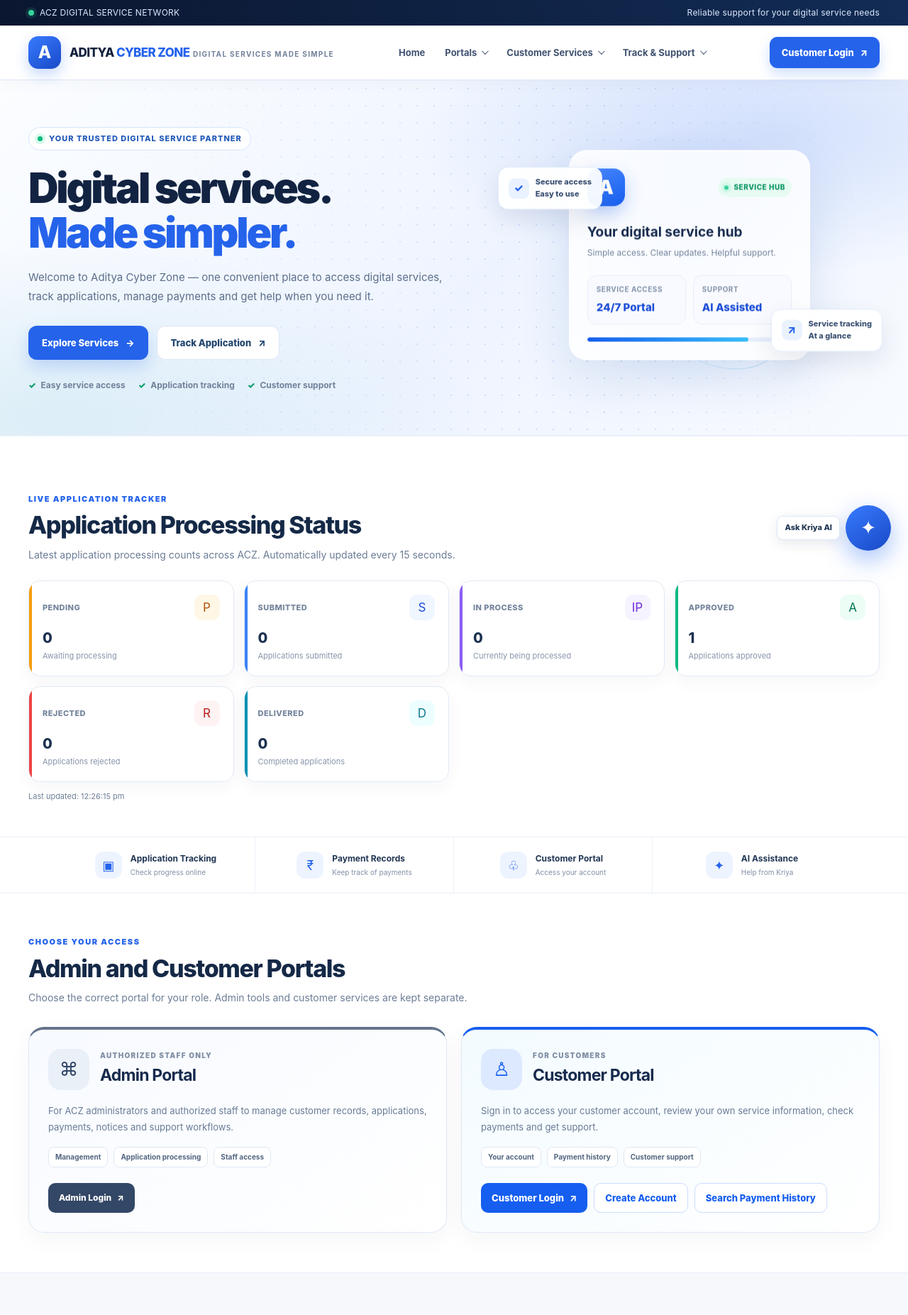
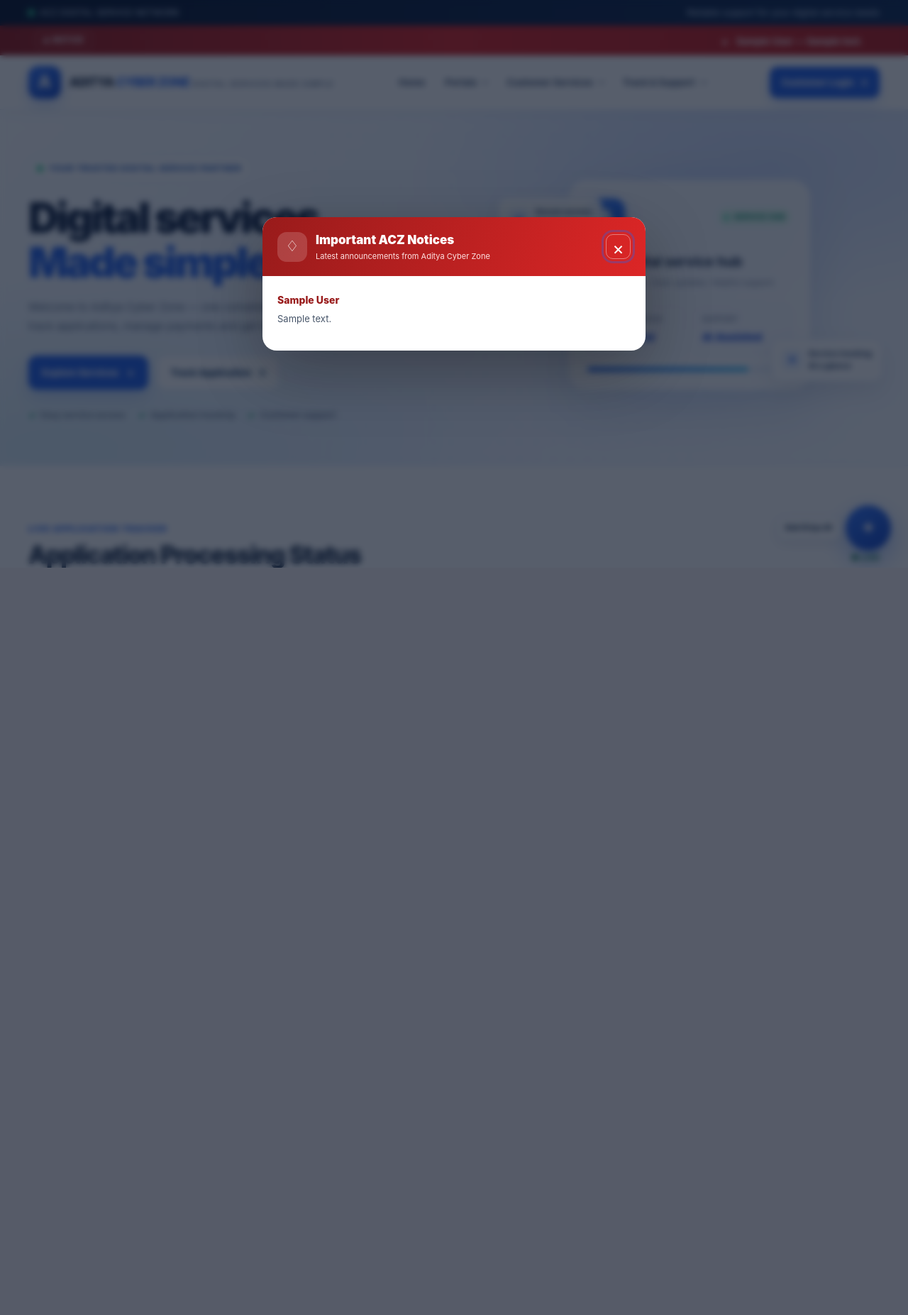
Before and after one commit to Adityakumar444uu/aditya-cyber-zone, a Django app: page / in a window 1280 px wide. Shown: the top 1853 px of the page at 71% size. After the commit the page ends 800 px from the top, so only its background shows below. Run offline with Django 5.2, Linux system fonts and the light colour scheme; tables that the repository leaves empty hold one stand-in row (values such as "Sample post"); parts of the project's set-up code (start-up, migrations or seed data) failed here and were passed over.

Commit message:
Add homepage notice popup and red ticker

```diff
--- a/templates/home.html
+++ b/templates/home.html
@@ -603,6 +603,33 @@
     font-weight: 800 !important;
     text-indent: 0 !important;
 }
+
+        /* ACZ top notice ticker and first-visit popup */
+        .acz-notice-ticker { position:relative; z-index:99; display:flex; align-items:center; gap:14px; min-height:42px; overflow:hidden; padding:8px max(20px,calc((100% - 1180px)/2)); background:linear-gradient(90deg,#991b1b,#dc2626,#b91c1c); color:#fff; }
+        .acz-notice-ticker-label { flex:0 0 auto; display:inline-flex; align-items:center; gap:7px; padding:4px 9px; border:1px solid rgba(255,255,255,.35); border-radius:6px; font-size:10px; font-weight:900; letter-spacing:.1em; }
+        .acz-notice-track { min-width:0; overflow:hidden; white-space:nowrap; flex:1; }
+        .acz-notice-track-inner { display:inline-flex; align-items:center; gap:42px; min-width:max-content; animation:aczNoticeSlide 28s linear infinite; font-size:13px; font-weight:750; }
+        .acz-notice-ticker:hover .acz-notice-track-inner { animation-play-state:paused; }
+        .acz-notice-track-inner span:before { content:'◆'; margin-right:11px; color:#fecaca; font-size:9px; }
+        @keyframes aczNoticeSlide { from { transform:translateX(100vw); } to { transform:translateX(-100%); } }
+        .acz-notice-modal { position:fixed; inset:0; z-index:9999; display:none; align-items:center; justify-content:center; padding:18px; background:rgba(8,18,38,.68); backdrop-filter:blur(5px); }
+        .acz-notice-modal.is-open { display:flex; animation:aczModalFade .2s ease both; }
+        @keyframes aczModalFade { from { opacity:0; } to { opacity:1; } }
+        .acz-notice-dialog { width:min(540px,100%); max-height:min(78vh,680px); overflow:hidden; border-radius:20px; background:#fff; box-shadow:0 28px 90px rgba(0,0,0,.3); animation:aczModalPop .25s ease both; }
+        @keyframes aczModalPop { from { opacity:0; transform:translateY(14px) scale(.98); } to { opacity:1; transform:translateY(0) scale(1); } }
+        .acz-notice-dialog-head { display:flex; align-items:center; gap:12px; padding:19px 21px; color:#fff; background:linear-gradient(110deg,#991b1b,#dc2626); }
+        .acz-notice-dialog-icon { width:42px; height:42px; display:grid; place-items:center; flex:0 0 42px; border-radius:13px; background:rgba(255,255,255,.17); font-size:21px; }
+        .acz-notice-dialog-head h2 { font-size:17px; font-weight:900; }
+        .acz-notice-dialog-head p { margin-top:2px; color:#fee2e2; font-size:11px; }
+        .acz-notice-close { margin-left:auto; width:35px; height:35px; border:1px solid rgba(255,255,255,.4); border-radius:10px; background:transparent; color:#fff; font-size:25px; cursor:pointer; }
+        .acz-notice-dialog-body { max-height:calc(min(78vh,680px) - 82px); overflow:auto; padding:8px 21px 18px; }
+        .acz-popup-notice { padding:15px 0; border-bottom:1px solid #edf0f5; }
+        .acz-popup-notice:last-child { border-bottom:0; }
+        .acz-popup-notice h3 { color:#991b1b; font-size:14px; font-weight:850; }
+        .acz-popup-notice p { margin-top:5px; color:#475569; font-size:13px; line-height:1.65; white-space:pre-wrap; }
+        .acz-notice-empty { padding:22px 0; color:#64748b; font-size:13px; }
+        @media (max-width:560px) { .acz-notice-ticker { min-height:40px; gap:8px; padding:7px 12px; } .acz-notice-ticker-label { font-size:9px; } .acz-notice-track-inner { font-size:11px; } .acz-notice-dialog-head { padding:16px; } .acz-notice-dialog-body { padding:6px 16px 14px; } }
+        @media (prefers-reduced-motion:reduce) { .acz-notice-track-inner { animation:none; } }
     </style>
 </head>
 
@@ -613,6 +640,16 @@
             <span class="topline-extra">Reliable support for your digital service needs</span>
         </div>
     </div>
+
+    {% if notices %}
+    <div class="acz-notice-ticker" role="region" aria-label="Latest ACZ notices">
+        <span class="acz-notice-ticker-label">⚠ NOTICE</span>
+        <div class="acz-notice-track"><div class="acz-notice-track-inner">
+            {% for notice in notices %}<span><strong>{{ notice.title }}</strong>{% if notice.message %} — {{ notice.message }}{% endif %}</span>{% endfor %}
+            {% for notice in notices %}<span><strong>{{ notice.title }}</strong>{% if notice.message %} — {{ notice.message }}{% endif %}</span>{% endfor %}
+        </div></div>
+    </div>
+    {% endif %}
 
     <header class="site-header">
         <div class="container header-inner">
@@ -935,35 +972,6 @@
             </div>
         </section>
 
-        {% if notices %}
-        <section class="section" id="notices">
-            <div class="container">
-                <div class="section-head">
-                    <div>
-                        <div class="section-kicker">Latest updates</div>
-                        <h2 class="section-title">Notices & announcements</h2>
-                        <p class="section-description">Updates published by the ACZ team will appear here.</p>
-                    </div>
-                </div>
-                <div class="notice-panel">
-                    <div class="notice-panel-head">
-                        <div class="notice-bell">♢</div>
-                        <div><h3>ACZ Notices</h3><p>Latest information for customers</p></div>
-                        <span class="notice-live"><span class="pulse-dot" style="display:inline-block;width:6px;height:6px;"></span> UPDATES</span>
-                    </div>
-                    <div class="notice-list">
-                        {% for notice in notices %}
-                        <div class="notice-item">
-                            <span class="notice-bullet">•</span>
-                            <div><strong>{{ notice.title }}</strong><div style="margin-top:4px;">{{ notice.message }}</div></div>
-                        </div>
-                        {% endfor %}
-                    </div>
-                </div>
-            </div>
-        </section>
-        {% endif %}
-
         <section class="section section-soft">
             <div class="container">
                 <div class="ai-banner">
@@ -977,6 +985,23 @@
             </div>
         </section>
     </main>
+
+    {% if notices %}
+    <div class="acz-notice-modal" id="acz-notice-modal" role="dialog" aria-modal="true" aria-labelledby="acz-notice-title" aria-hidden="true">
+        <div class="acz-notice-dialog">
+            <div class="acz-notice-dialog-head">
+                <div class="acz-notice-dialog-icon">♢</div>
+                <div><h2 id="acz-notice-title">Important ACZ Notices</h2><p>Latest announcements from Aditya Cyber Zone</p></div>
+                <button class="acz-notice-close" id="acz-notice-close" type="button" aria-label="Close notices">×</button>
+            </div>
+            <div class="acz-notice-dialog-body">
+                {% for notice in notices %}
+                <article class="acz-popup-notice"><h3>{{ notice.title }}</h3><p>{{ notice.message }}</p></article>
+                {% empty %}<div class="acz-notice-empty">There are no active notices right now.</div>{% endfor %}
+            </div>
+        </div>
+    </div>
+    {% endif %}
 
     <footer class="site-footer">
         <div class="container footer-inner">
@@ -1351,5 +1376,34 @@
     }
 })();
 </script>
+
+<script>
+(function () {
+    const modal = document.getElementById("acz-notice-modal");
+    const closeButton = document.getElementById("acz-notice-close");
+    if (!modal || !closeButton) return;
+
+    function closeNoticeModal() {
+        modal.classList.remove("is-open");
+        modal.setAttribute("aria-hidden", "true");
+        document.body.style.overflow = "";
+    }
+
+    closeButton.addEventListener("click", closeNoticeModal);
+    modal.addEventListener("click", function (event) {
+        if (event.target === modal) closeNoticeModal();
+    });
+    document.addEventListener("keydown", function (event) {
+        if (event.key === "Escape" && modal.classList.contains("is-open")) closeNoticeModal();
+    });
+
+    window.addEventListener("load", function () {
+        modal.classList.add("is-open");
+        modal.setAttribute("aria-hidden", "false");
+        document.body.style.overflow = "hidden";
+        closeButton.focus();
+    });
+})();
+</script>
 </body>
 </html>
```
